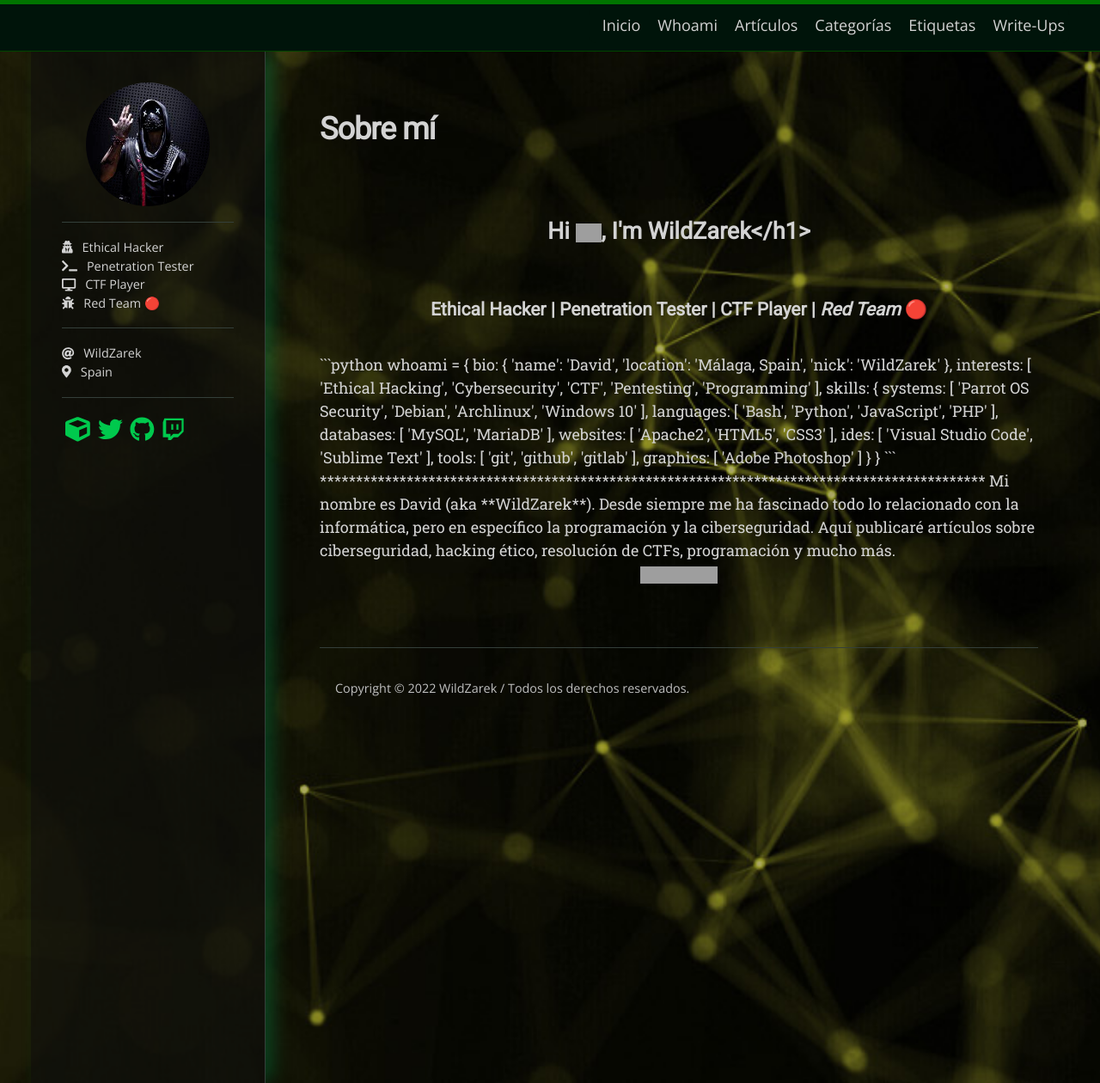
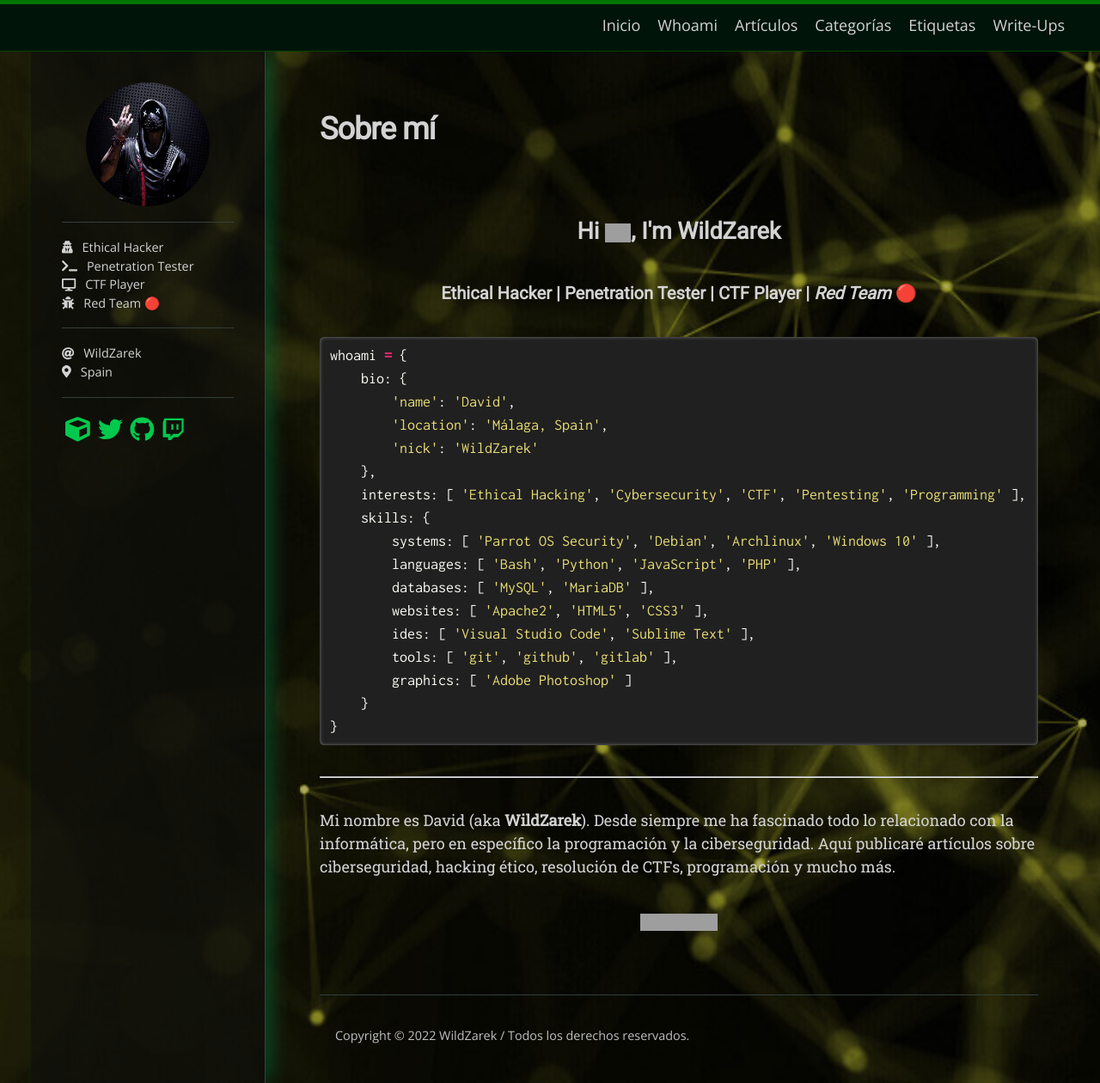
Before and after one commit to WildZarek/wildzarek.github.io, a Jekyll site: the page built from about.md, in a window 1280 px wide. Shown: the whole page at 86% size. Built offline with Jekyll 4.4.1, drawn with Linux system fonts in a browser that asks for light colours; nearby versions of some CDN libraries; some web fonts are replaced; grey boxes are pictures that could not be loaded.

````diff
--- a/about.md
+++ b/about.md
@@ -8,8 +8,8 @@
 
 # Sobre mí
 
-<h2 align="center">Hi <img src="https://raw.githubusercontent.com/MartinHeinz/MartinHeinz/master/wave.gif" width="30px">, I'm WildZarek</h1>
-<h3 align="center">Ethical Hacker | Penetration Tester | CTF Player | <em>Red Team</em> 🔴</h3>
+<h2 align="center">Hi <img src="https://raw.githubusercontent.com/MartinHeinz/MartinHeinz/master/wave.gif" width="30px">, I'm WildZarek</h2>
+<h4 align="center">Ethical Hacker | Penetration Tester | CTF Player | <em>Red Team</em> 🔴</h4>
 
 ```python
 whoami = {
````
